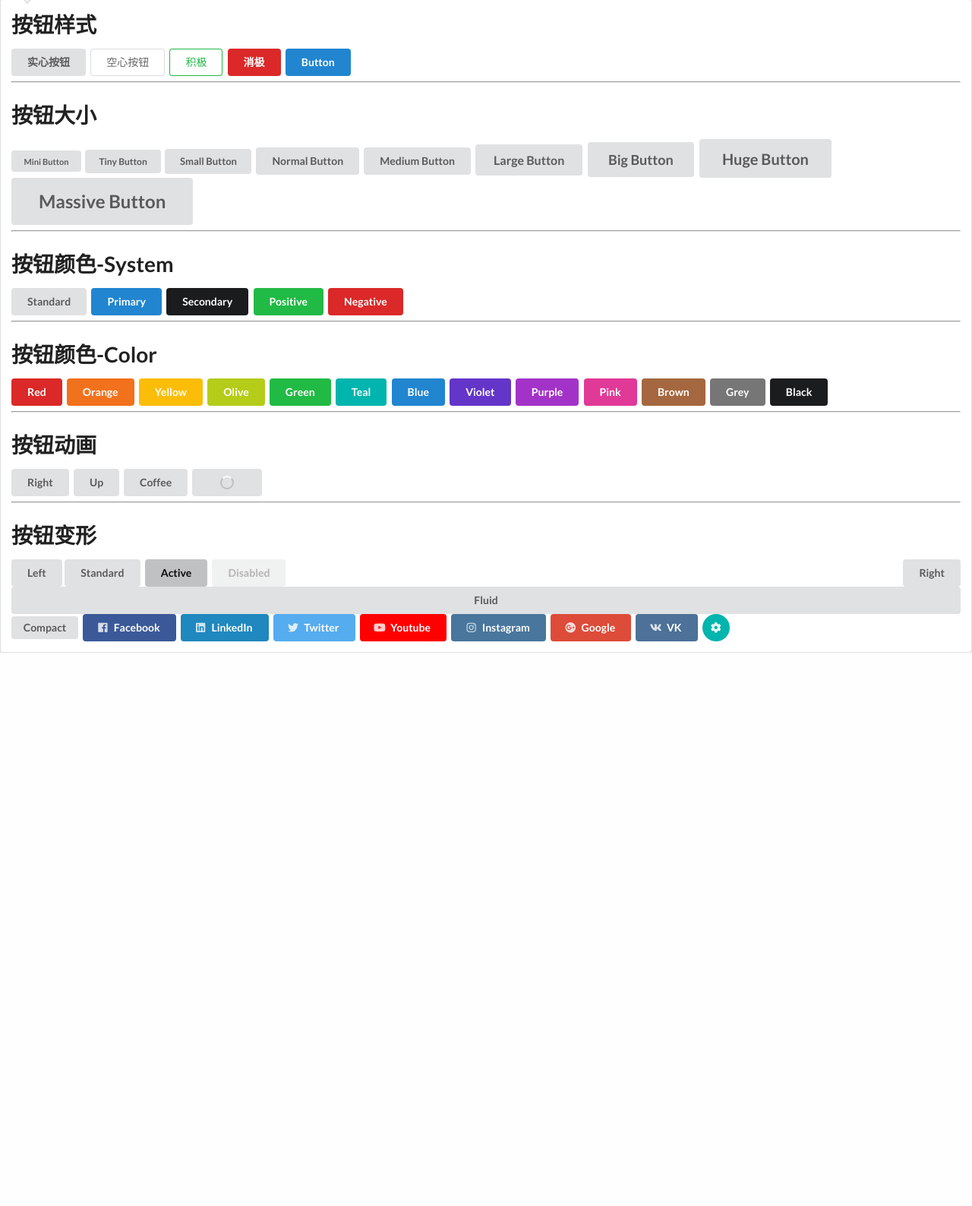
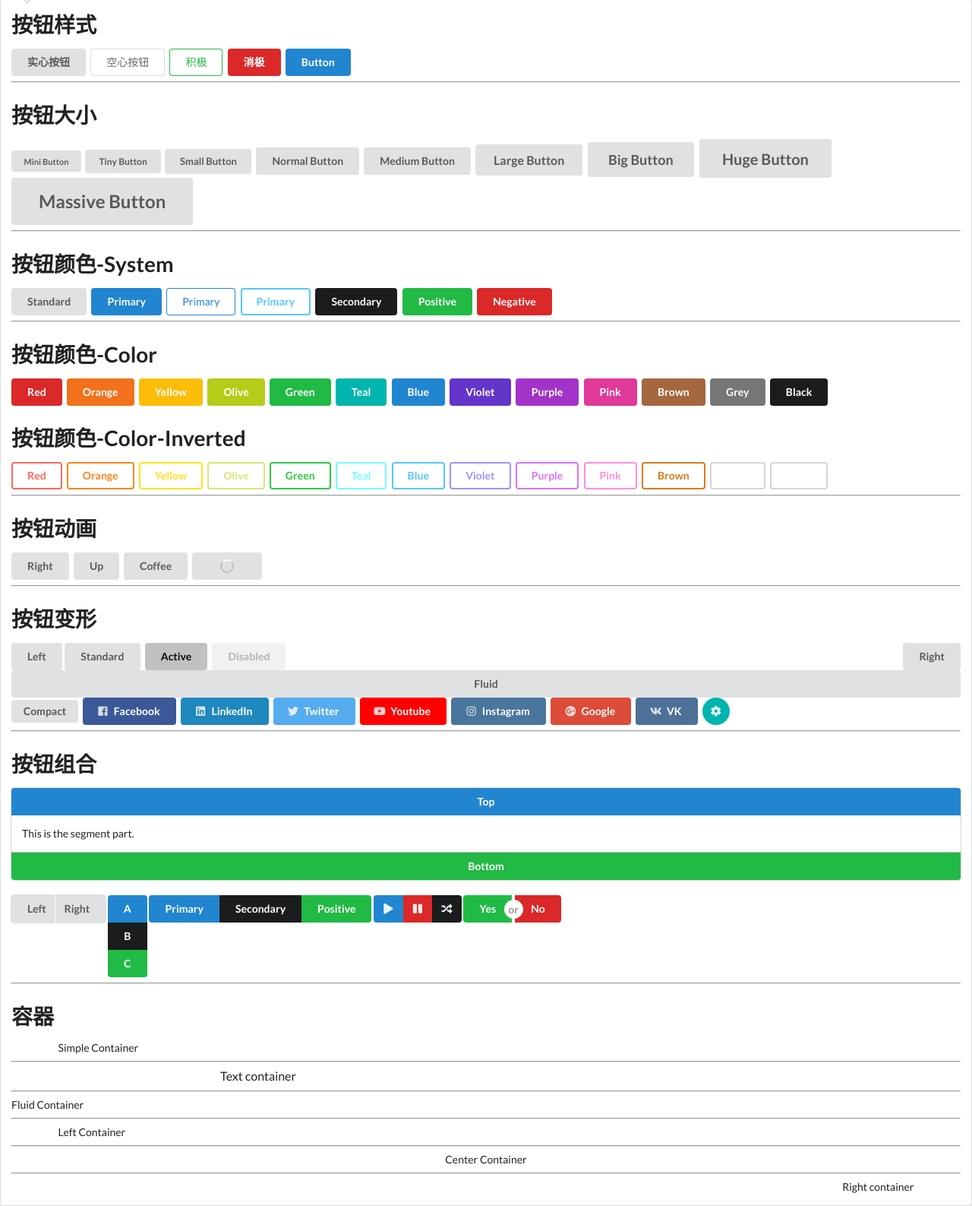
Before and after one commit to ItManHarry/wechat, a Flask app: page /ui/index in a window 1280 px wide. Shown: the part 43-1630 px from the top of the page at 76% size. Before the commit the page ends 902 px from the top, so only its background shows below. Run offline with Flask 2, Linux system fonts and the light colour scheme.

Commit message:
add semantic ui

```diff
--- a/chat/templates/ui/index.html
+++ b/chat/templates/ui/index.html
@@ -5,10 +5,10 @@
 <div class="ui segment">
   <h1>按钮样式</h1>
   <button class="ui button">实心按钮</button>
-  <button class="ui basic button">空心按钮</button>
-  <button class="ui basic positive button">积极</button>
-  <button class="ui negative button">消极</button>
-  <button class="ui blue button">Button</button>
+  <button class="ui button basic">空心按钮</button>
+  <button class="ui button basic positive">积极</button>
+  <button class="ui button negative">消极</button>
+  <button class="ui button blue">Button</button>
   <hr>
   <h1>按钮大小</h1>
   <button class="ui button mini">Mini Button</button>
@@ -24,6 +24,8 @@
   <h1>按钮颜色-System</h1>
   <button class="ui button">Standard</button>
   <button class="ui button primary">Primary</button>
+  <button class="ui button primary basic">Primary</button>
+  <button class="ui button primary inverted">Primary</button>
   <button class="ui button secondary">Secondary</button>
   <button class="ui button positive">Positive</button>
   <button class="ui button negative">Negative</button>
@@ -42,6 +44,20 @@
   <button class="ui button brown">Brown</button>
   <button class="ui button grey">Grey</button>
   <button class="ui button black">Black</button>
+  <h1>按钮颜色-Color-Inverted</h1>
+  <button class="ui button inverted red">Red</button>
+  <button class="ui button inverted orange">Orange</button>
+  <button class="ui button inverted yellow">Yellow</button>
+  <button class="ui button inverted olive">Olive</button>
+  <button class="ui button inverted green">Green</button>
+  <button class="ui button inverted teal">Teal</button>
+  <button class="ui button inverted blue">Blue</button>
+  <button class="ui button inverted violet">Violet</button>
+  <button class="ui button inverted purple">Purple</button>
+  <button class="ui button inverted pink">Pink</button>
+  <button class="ui button inverted brown">Brown</button>
+  <button class="ui button inverted grey">Grey</button>
+  <button class="ui button inverted black">Black</button>
   <hr>
   <h1>按钮动画</h1>
   <div class="ui button animated">
@@ -77,5 +93,57 @@
   <button class="ui button google plus"><i class="icon google plus"></i>Google</button>
   <button class="ui button vk"><i class="icon vk"></i>VK</button>
   <button class="ui button teal icon circular"><i class="icon setting"></i></button>
+  <hr>
+  <h1>按钮组合</h1>
+  <div class="ui attached button primary top">Top</div>
+  <div class="ui attached segment"><p>This is the segment part.</p></div>
+  <div class="ui attached button positive bottom">Bottom</div><br>
+  <button class="ui button attached left">Left</button>
+  <button class="ui button attached right">Right</button>
+  <div class="ui buttons vertical">
+    <button class="ui button primary">A</button>
+    <button class="ui button secondary">B</button>
+    <button class="ui button positive">C</button>
+  </div>
+  <div class="ui buttons">
+    <button class="ui button primary">Primary</button>
+    <button class="ui button secondary">Secondary</button>
+    <button class="ui button positive">Positive</button>
+  </div>
+  <div class="ui buttons icon">
+    <button class="ui button primary"><i class="icon play"></i> </button>
+    <button class="ui button negative"><i class="icon pause"></i> </button>
+    <button class="ui button secondary"><i class="icon shuffle"></i> </button>
+  </div>
+  <div class="ui buttons">
+    <button class="ui button positive">Yes</button>
+    <div class="or"></div>
+    <button class="ui button negative">No</button>
+  </div>
+  <hr>
+  <h1>容器</h1>
+  <div class="ui container">
+    <p>Simple Container</p>
+  </div>
+  <hr>
+  <div class="ui container text">
+    <p>Text container</p>
+  </div>
+  <hr>
+  <div class="ui container fluid">
+    <p>Fluid Container</p>
+  </div>
+  <hr>
+  <div class="ui container left aligned">
+    <p>Left Container</p>
+  </div>
+  <hr>
+  <div class="ui container center aligned">
+    <p>Center Container</p>
+  </div>
+  <hr>
+  <div class="ui container right aligned">
+    <p>Right container</p>
+  </div>
 </div>
 {% endblock %}
```
